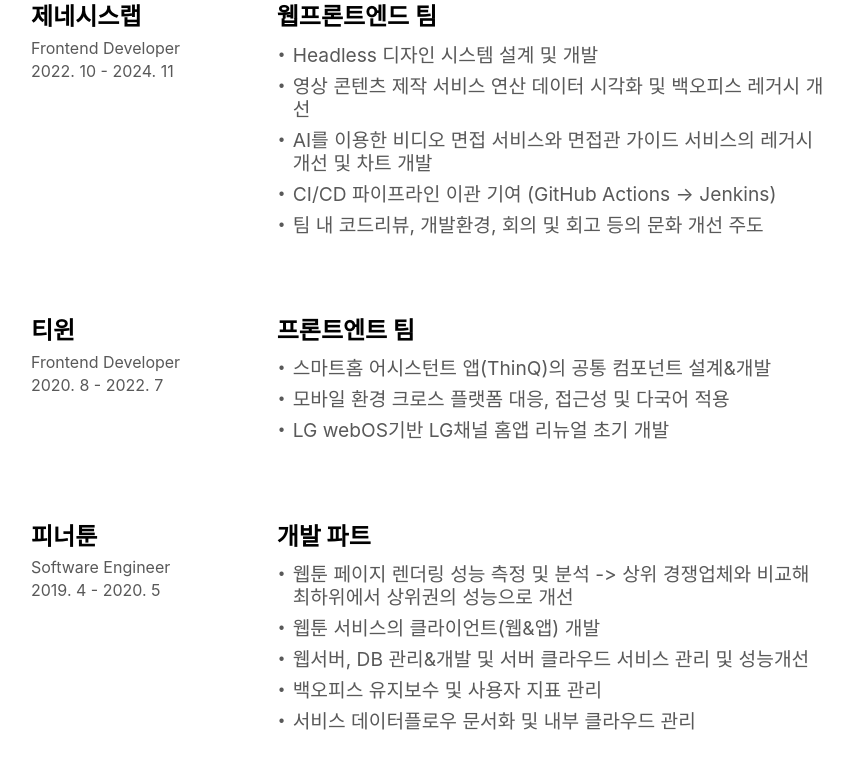
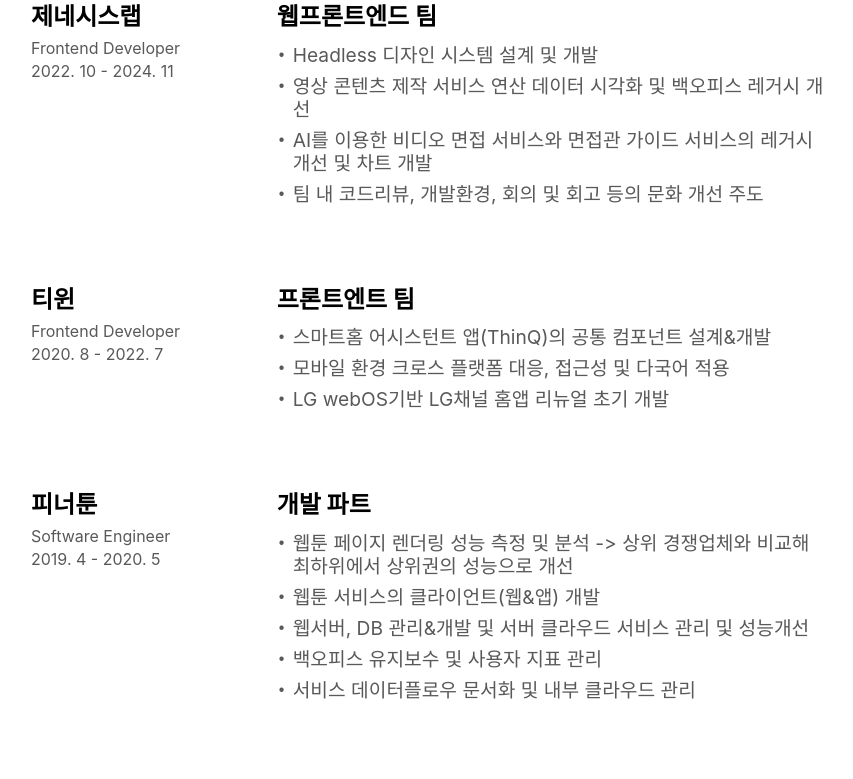
Before and after one commit to snowFinX/resume, a website built with Parcel: page src/index.html in a window 1280 px wide. Shown: the part 954-1733 px from the top of the page, without its empty margins (209-1062 px from the left). Built offline with nearby package versions, Linux system fonts and the light colour scheme; a web font is replaced by a local one.

Commit message:
modify: 불필요 경력 삭제

```diff
--- a/src/index.html
+++ b/src/index.html
@@ -80,7 +80,6 @@
                 <li>
                   AI를 이용한 비디오 면접 서비스와 면접관 가이드 서비스의 레거시 개선 및 차트 개발
                 </li>
-                <li>CI/CD 파이프라인 이관 기여 (GitHub Actions → Jenkins)</li>
                 <li>팀 내 코드리뷰, 개발환경, 회의 및 회고 등의 문화 개선 주도</li>
               </ul>
             </div>
```
